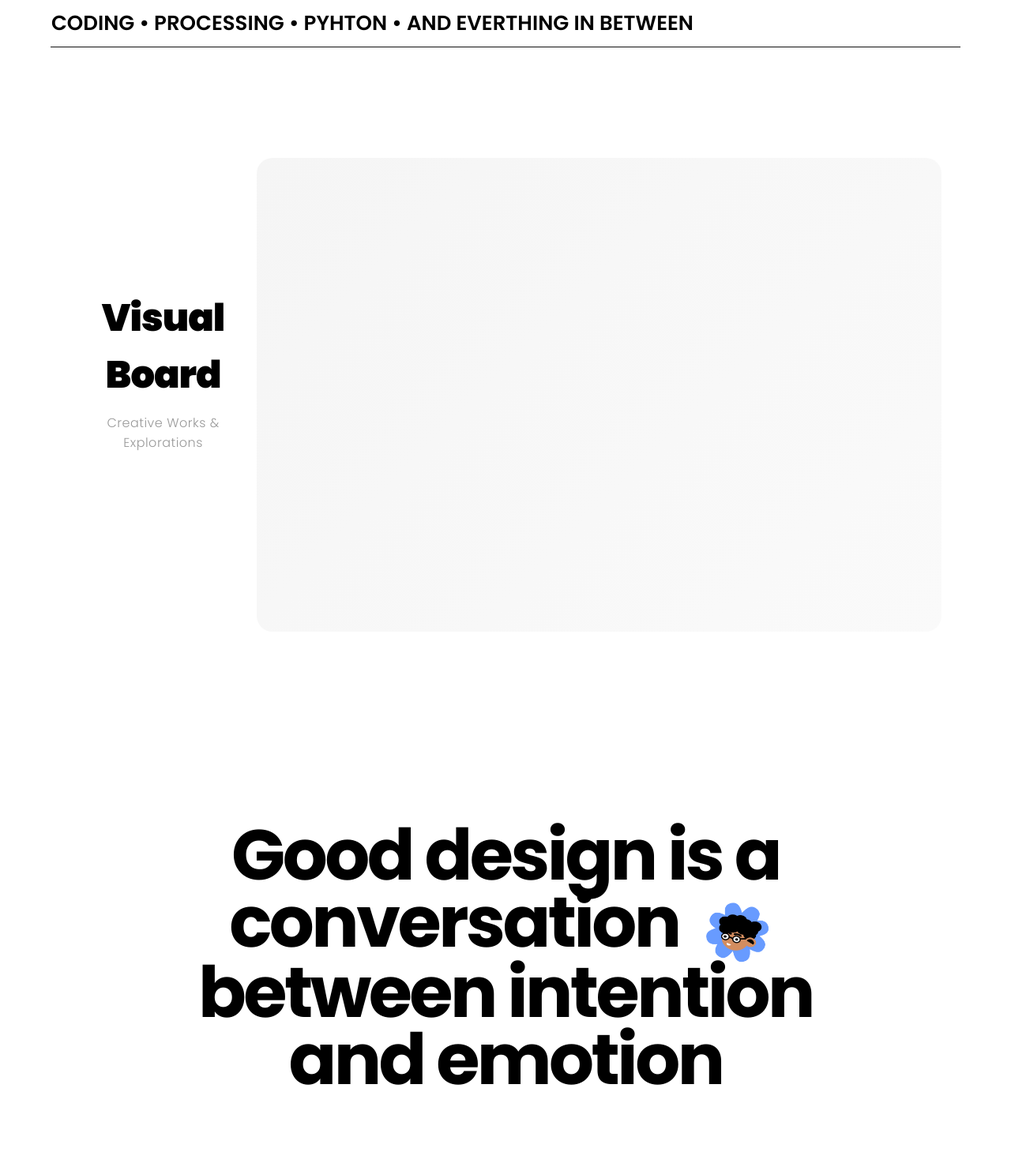
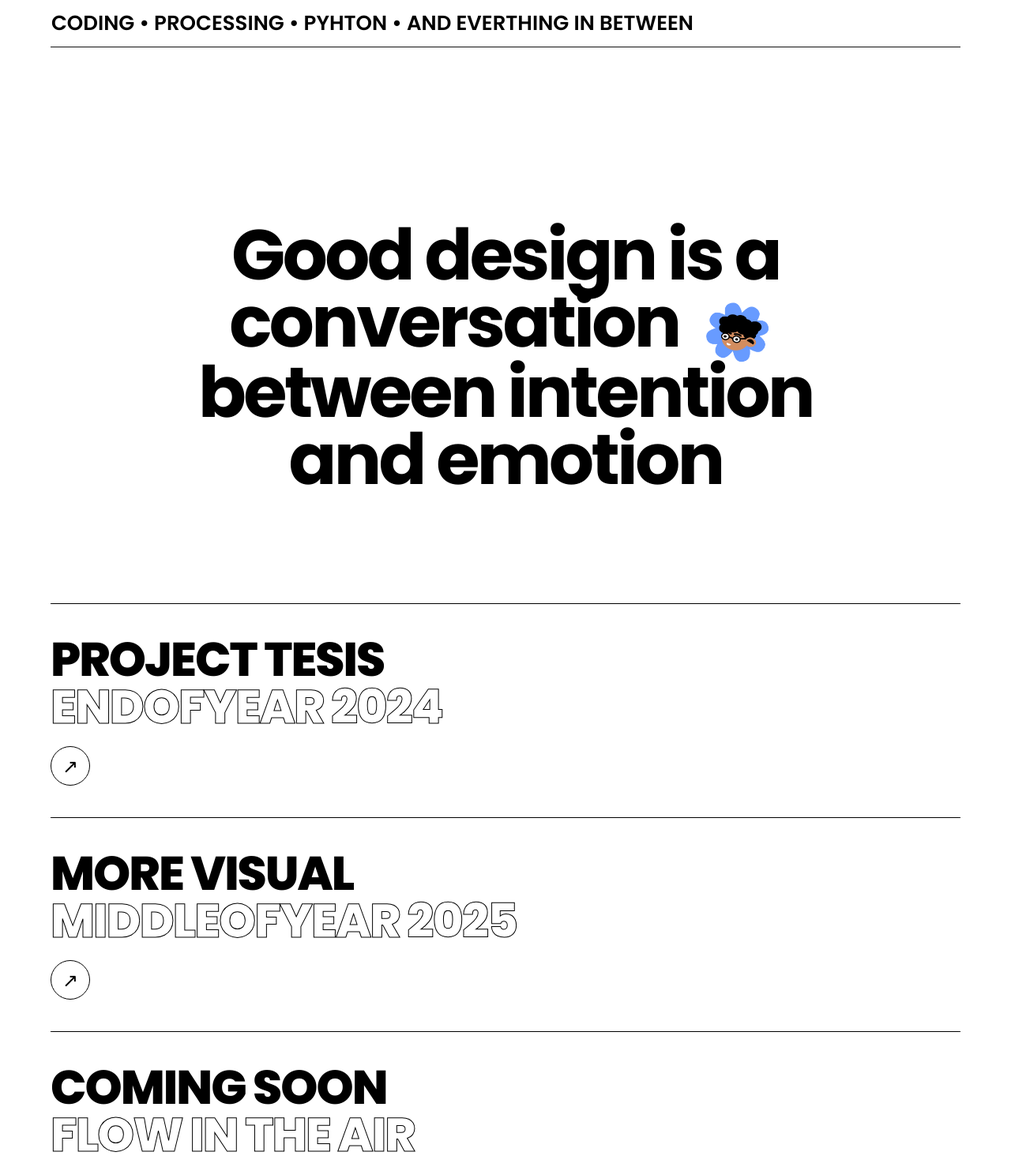
Before and after one commit to warenbergg/warenbergg1995art, a Flask app: template templates/index.html in a window 1280 px wide. Shown: the part 361-1839 px from the top of the page at 79% size. Run offline with Flask 3, Linux system fonts and the light colour scheme; the template is opened without the code that fills it, so the values that code supplies are empty.

Commit message:
Restore: Return Work section to original scroll gallery design

```diff
--- a/static/style.css
+++ b/static/style.css
@@ -355,118 +355,6 @@ body.dark-mode .navbar {
   color: #000;
 }
 
-/* ========== VISUAL BOARD VIDEO GRID ========== */
-.board-header {
-  text-align: center;
-  margin-bottom: 60px;
-  max-width: 600px;
-}
-
-.board-header h2 {
-  font-size: 48px;
-  font-weight: 900;
-  color: #000;
-  margin-bottom: 12px;
-  letter-spacing: -1px;
-}
-
-.board-header p {
-  font-size: 16px;
-  color: #999;
-  font-weight: 300;
-  letter-spacing: 0.5px;
-}
-
-.board-container {
-  width: 100%;
-  max-width: 1200px;
-  display: grid;
-  grid-template-columns: repeat(auto-fit, minmax(280px, 1fr));
-  gap: 24px;
-  margin: 0 auto;
-}
-
-.board-video-item {
-  position: relative;
-  overflow: hidden;
-  border-radius: 16px;
-  aspect-ratio: 9 / 12;
-  background: #f5f5f5;
-  transition: all 0.4s cubic-bezier(0.25, 0.46, 0.45, 0.94);
-  cursor: pointer;
-}
-
-.board-video-item:hover {
-  transform: translateY(-8px);
-  box-shadow: 0 20px 40px rgba(0, 0, 0, 0.12);
-}
-
-.video-wrapper {
-  position: relative;
-  width: 100%;
-  height: 100%;
-  overflow: hidden;
-}
-
-.video-wrapper video {
-  width: 100%;
-  height: 100%;
-  object-fit: cover;
-  display: block;
-  transition: transform 0.4s ease;
-}
-
-.board-video-item:hover .video-wrapper video {
-  transform: scale(1.05);
-}
-
-.video-overlay {
-  position: absolute;
-  top: 0;
-  left: 0;
-  width: 100%;
-  height: 100%;
-  background: linear-gradient(135deg, rgba(0, 0, 0, 0) 0%, rgba(0, 0, 0, 0.1) 100%);
-  pointer-events: none;
-  opacity: 0;
-  transition: opacity 0.3s ease;
-}
-
-.board-video-item:hover .video-overlay {
-  opacity: 1;
-}
-
-body.dark-mode .board-header h2 {
-  color: #fff;
-}
-
-body.dark-mode .board-header p {
-  color: #999;
-}
-
-body.dark-mode .board-video-item {
-  background: #1a1a1a;
-}
-
-@media (max-width: 768px) {
-  .visual-board {
-    padding: 60px 16px;
-  }
-
-  .board-header h2 {
-    font-size: 32px;
-  }
-
-  .board-header p {
-    font-size: 14px;
-  }
-
-  .board-container {
-    grid-template-columns: repeat(auto-fit, minmax(200px, 1fr));
-    gap: 16px;
-  }
-}
-
 /* ========== PROFILE SECTION ========== */
 .profile {
   margin-top: 100px;
--- a/templates/index.html
+++ b/templates/index.html
@@ -40,21 +40,14 @@
       MAKE PEOPLE INTEREST WHAT I MADE FROM ART • CREATIVE • CODING • PROCESSING • PYHTON • AND EVERTHING IN BETWEEN
       </div>
   </div>
-  <!-- VISUAL BOARD SECTION -->
-  <section class="visual-board" id="work">
-    <div class="board-header">
-      <h2>Visual Board</h2>
-      <p>Creative Works & Explorations</p>
-    </div>
-    <div class="board-container">
+  <!-- VIDEO SLIDER GLASS EFFECT -->
+  <section class="scroll-gallery" id="work">
+    <div class="track">
       {% for v in videos %}
-      <div class="board-video-item">
-        <div class="video-wrapper">
-          <video autoplay muted loop playsinline preload="metadata">
-            <source src="{{ v }}" type="video/mp4">
-          </video>
-          <div class="video-overlay"></div>
-        </div>
+      <div class="card">
+        <video autoplay muted loop playsinline preload="metadata">
+          <source src="{{ v }}" type="video/mp4">
+        </video>
       </div>
       {% endfor %}
     </div>
```
